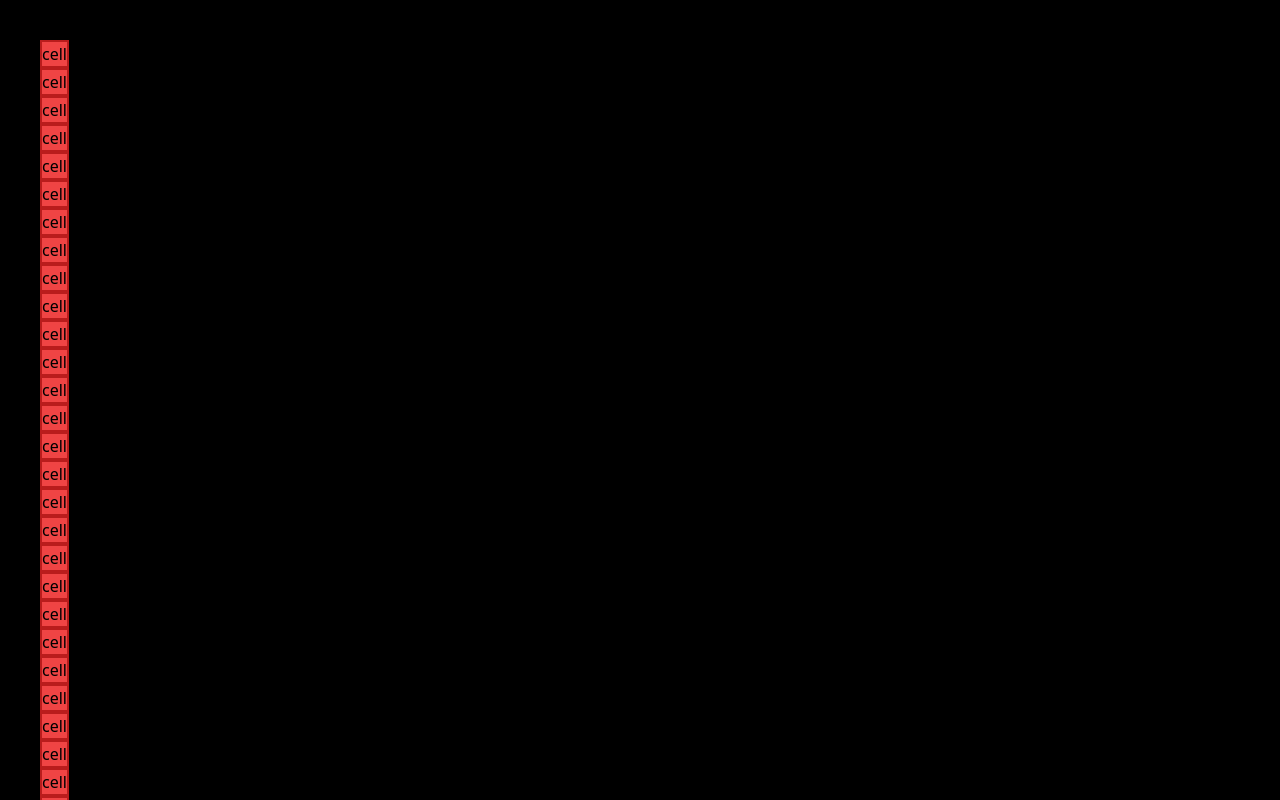
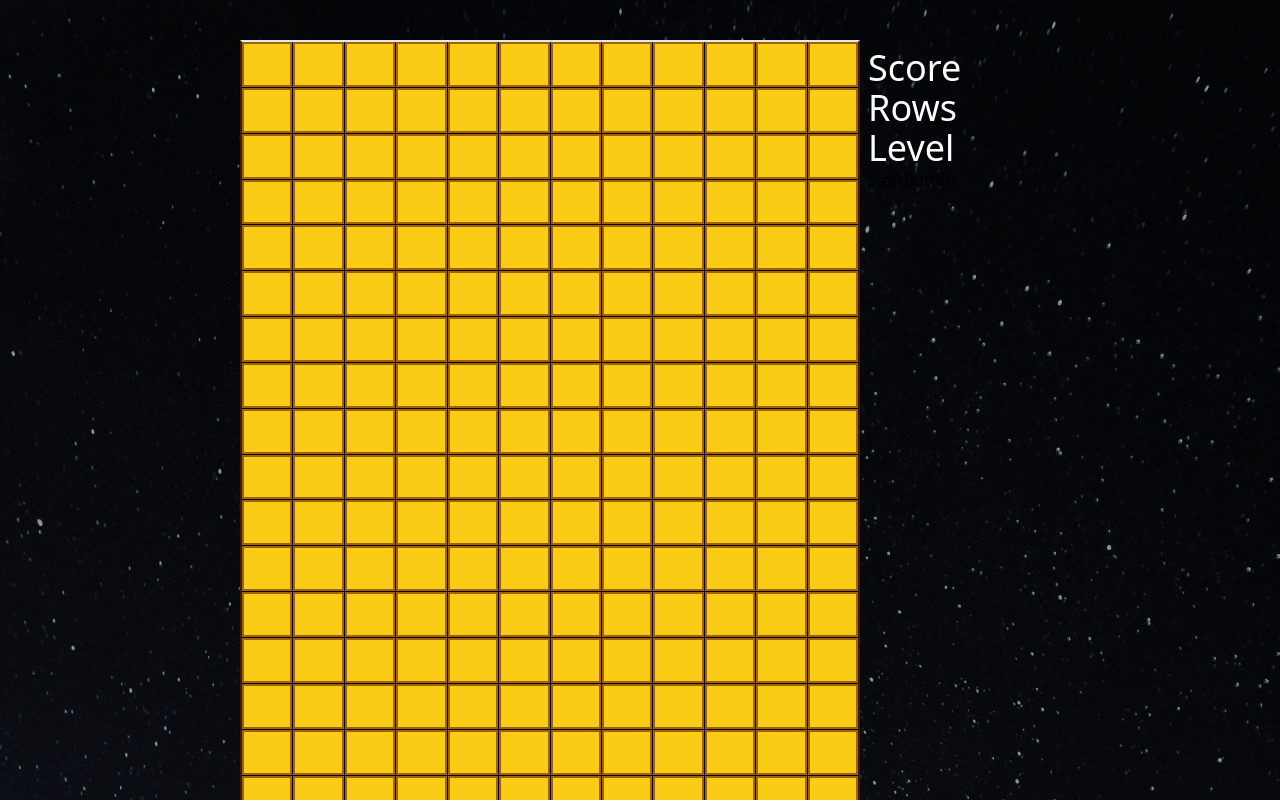
Before and after one commit to MatiasSoto21/TetrisReact, a Next.js app in the folder tetris/: page / in a window 1280 px wide. Built offline with nearby package versions, Linux system fonts and the light colour scheme.

Commit message:
layout tetris

```diff
--- a/tetris/components/Cell.jsx
+++ b/tetris/components/Cell.jsx
@@ -2,14 +2,14 @@ import React from "react";
 import { TETROMINOS } from "./tetrominos";
 
 const Cell = ({type}) => {
-    let color = TETROMINOS["Z"].color
-    let borderColor = TETROMINOS["Z"].border
+    let color = TETROMINOS["O"].color
+    let borderColor = TETROMINOS["O"].border
     /* let back = `bg-orange-300` */
 
 
     return(
         <div className={color + `  border-2 ${borderColor}`}>
-            cell
+
         </div>
     )
 }
--- a/tetris/components/Display.jsx
+++ b/tetris/components/Display.jsx
@@ -2,7 +2,7 @@ import React from 'react'
 
 const Display = ({gameOver, text}) => {
   return (
-    <div>{text}</div>
+    <div className='text-white text-4xl'>{text}</div>
   )
 }
 
--- a/tetris/components/Stage.jsx
+++ b/tetris/components/Stage.jsx
@@ -1,12 +1,15 @@
 import React from "react";
 import Cell from "./Cell";
-
+import styles from "../modulecss/Stage.module.css"
 const Stage = ({stage}) => {
     return (
-        <div>
+        <div id={styles.main} className="border-2 border-x-amber-950 w-full h-full bg-black">
             {stage.map(row => row.map((cell, x)=> <Cell key={x} type={cell[0]} />))}
         </div>
     )
 }
 
+/* grid-template-columns: repeat(6, minmax(0, 1fr))
+grid-cols-[200px_minmax(900px,_1fr)_100px]
+ */
 export default Stage;
--- a/tetris/components/Tetris.jsx
+++ b/tetris/components/Tetris.jsx
@@ -3,13 +3,13 @@ import Stage from "./Stage";
 import Display from "./Display";
 import StartButton from "./StartButton";
 import { createStage } from "@/utils/gameHelpers";
-
+import styles from "../modulecss/Tetris.module.css"
 import bgImage from "../public/img/bg.png";
 
 const Tetris = () => {
   return (
-    <div className="w-screen h-screen bg-black overflow-hidden">
-      <div className="flex items-start p-[40px] m-0 max-w-[900px]">
+    <div id={styles.main} className="w-screen h-screen overflow-hidden">
+      <div className="flex items-start p-[40px] ml-[200px] m-0 max-w-[900px] h-[1000px]">
         <Stage stage={createStage()} />
         <aside className=" w-full max-w-[200px] block p-2">
           <div>
--- /dev/null
+++ b/tetris/modulecss/Stage.module.css
@@ -0,0 +1,6 @@
+#main{
+display: grid;
+grid-template-columns: repeat(12, minmax(0, 1fr));
+grid-template-rows: repeat(20, minmax(0, 1fr));
+grid-gap: 1px;
+}
--- /dev/null
+++ b/tetris/modulecss/Tetris.module.css
@@ -0,0 +1,4 @@
+#main{
+background-size: cover;
+background-image: url(../public/img/bg.png)
+}
```
